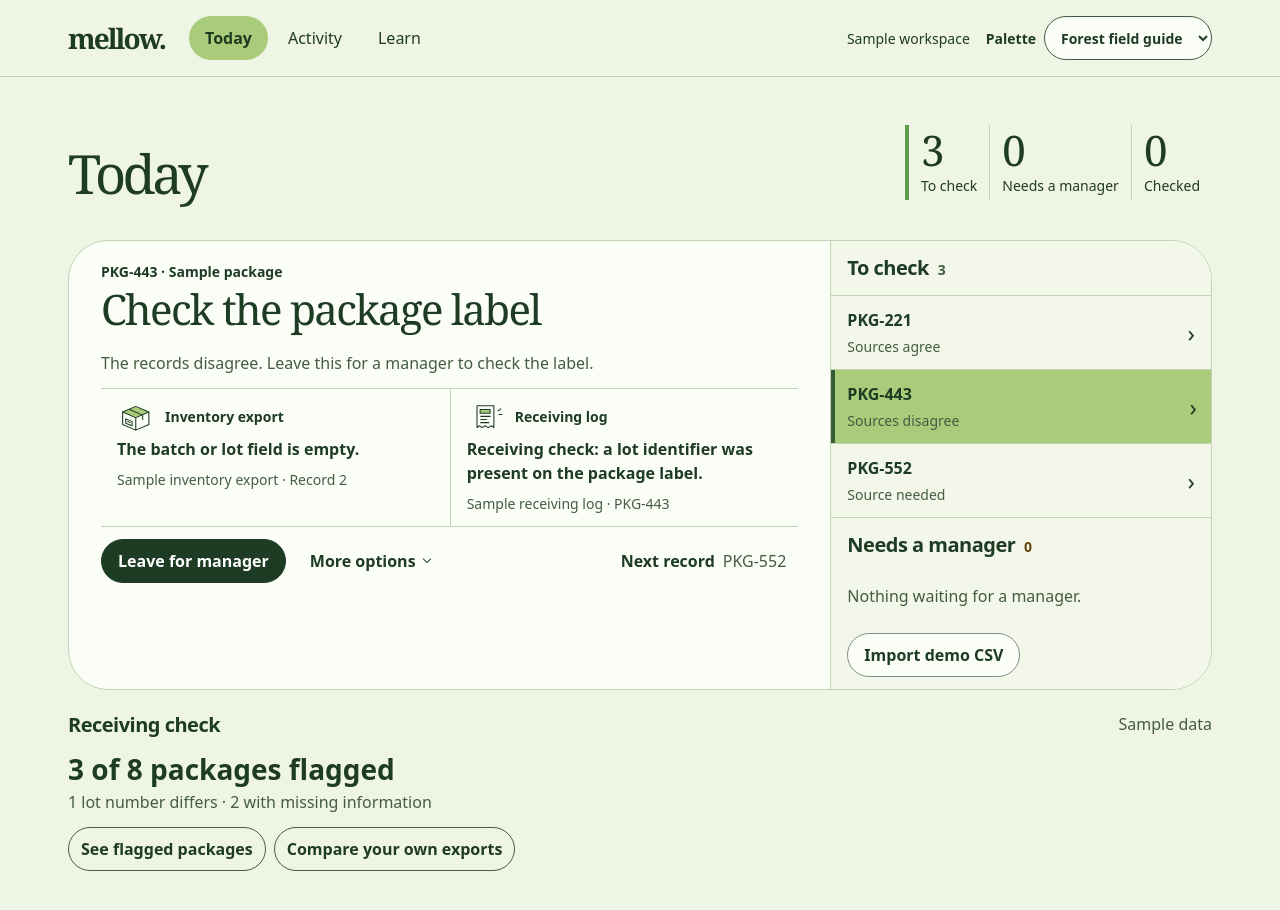
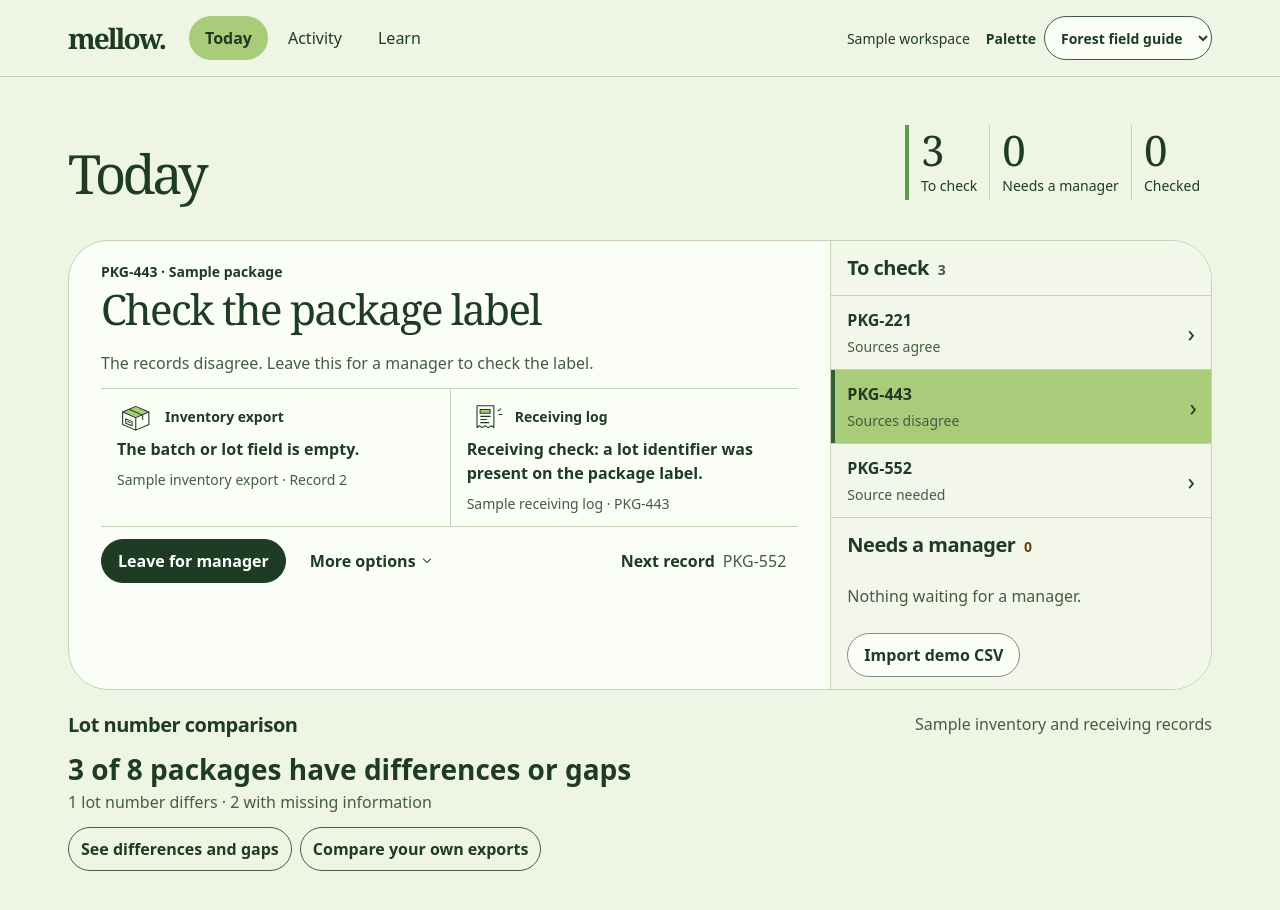
Before and after one commit to mauifrancis-ui/mellow-demo, a React (Vite) app: page / in a window 1280 px wide. Shown: the top 910 px of the page. Built offline with nearby package versions, Linux system fonts and the light colour scheme.

Commit message:
Name the records and results in lot comparison

```diff
--- a/src/ReceivingCheck.tsx
+++ b/src/ReceivingCheck.tsx
@@ -47,16 +47,16 @@ export function ReceivingCheck({ result, onResult, showDifferences, onShowDiffer
 
   return <section className="receiving-check" aria-labelledby="receiving-title">
     <header>
-      <h2 id="receiving-title">Receiving check</h2>
-      <p>{result ? "Your two CSV files" : "Sample data"}</p>
+      <h2 id="receiving-title">Lot number comparison</h2>
+      <p>{result ? "Inventory and receiving exports" : "Sample inventory and receiving records"}</p>
     </header>
     <div className="receiving-outcome" aria-live="polite" aria-atomic="true">
-      <strong>{exceptions.length ? `${exceptions.length} of ${rows.length} packages flagged` : `All ${rows.length} lot numbers match`}</strong>
+      <strong>{exceptions.length ? `${exceptions.length} of ${rows.length} ${exceptions.length === 1 ? "packages has" : "packages have"} differences or gaps` : `All ${rows.length} lot numbers match`}</strong>
       {reasons && <p>{reasons}</p>}
     </div>
     <div className="receiving-actions">
       {exceptions.length > 0 && <button type="button" className="manual-evidence" aria-expanded={showDifferences} aria-controls="receiving-differences" onClick={() => onShowDifferences(!showDifferences)}>
-        {showDifferences ? "Hide flagged packages" : "See flagged packages"}
+        {showDifferences ? "Hide differences" : "See differences and gaps"}
       </button>}
       <button type="button" className="manual-evidence" aria-expanded={showExports} aria-controls="receiving-exports" onClick={() => setShowExports(!showExports)}>
         Compare your own exports
@@ -67,12 +67,12 @@ export function ReceivingCheck({ result, onResult, showDifferences, onShowDiffer
       {exceptions.length ? <div className="lot-table">
         <table className="lot-differences">
           <caption className="sr-only">Lot numbers with differences or gaps</caption>
-          <thead><tr><th scope="col">Package</th><th scope="col">Inventory</th><th scope="col">Receiving</th></tr></thead>
+          <thead><tr><th scope="col">Package</th><th scope="col">Inventory record</th><th scope="col">Receiving record</th></tr></thead>
           <tbody>
             {exceptions.map((row) => <tr key={row.packageId}>
               <th scope="row">{row.packageId}</th>
-              <td>{row.inventory === null ? "No record" : row.inventory || "Blank"}</td>
-              <td>{row.receiving === null ? "No record" : row.receiving || "Blank"}</td>
+              <td>{row.inventory === null ? "No matching record" : row.inventory || "No lot number"}</td>
+              <td>{row.receiving === null ? "No matching record" : row.receiving || "No lot number"}</td>
             </tr>)}
           </tbody>
         </table>
```
Also changed, not shown: 1 other file (tests, documents, lock files or other folders).
